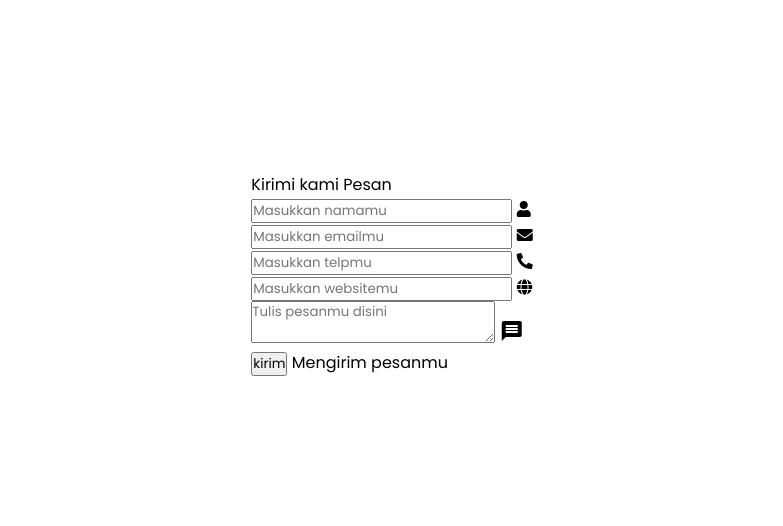
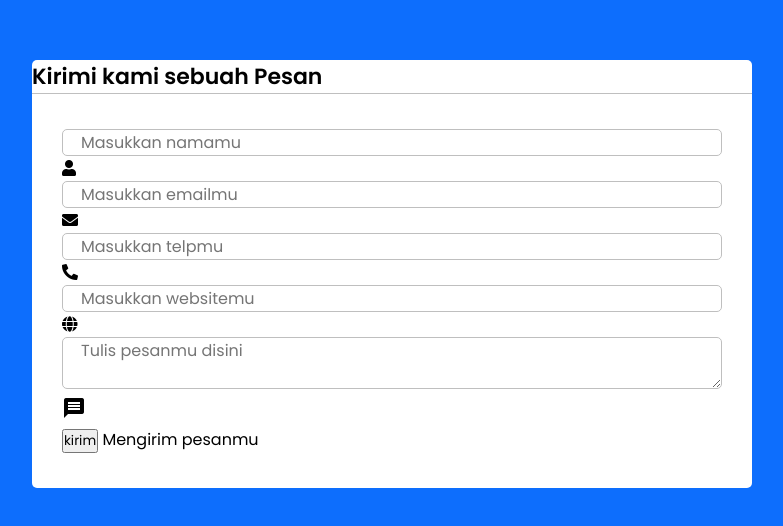
Before and after one commit to teknoreceh/contact-form, a plain HTML site: page index.html in a window 1280 px wide. Shown: the part 126-652 px from the top of the page, without its empty margins (248-1031 px from the left). Drawn offline with Linux system fonts and the light colour scheme.

Commit message:
kita rehat sejenak

```diff
--- a/index.html
+++ b/index.html
@@ -18,7 +18,7 @@
   </head>
   <body>
     <div class="wrapper">
-      <header>Kirimi kami Pesan</header>
+      <header>Kirimi kami sebuah Pesan</header>
       <form action="#">
         <div class="db1-field">
           <div class="field">
--- a/style.css
+++ b/style.css
@@ -8,7 +8,47 @@
 }
 body {
   display: flex;
+  padding: 0 10px;
   align-items: center;
   justify-content: center;
   min-height: 100vh;
+  background: #0d6efd;
 }
+
+.wrapper {
+  width: 720px;
+  background-color: #fff;
+  border-radius: 5px;
+}
+.wrapper header {
+  font-size: 22px;
+  font-weight: 600;
+  padding: 2-px 30px;
+  border-bottom: 1px solid #bfbfbf;
+}
+.wrapper form {
+  margin: 35px 30px;
+}
+form .dbl-field {
+  display: flex;
+  align-items: center;
+  justify-content: space-between;
+  margin-bottom: 25px;
+}
+.dbl-field .field {
+  position: relative;
+  height: 50px;
+  width: calc(100% / 2 - 13px);
+}
+form .field input,
+form .message textarea {
+  height: 100%;
+  width: 100%;
+  outline: none;
+  padding: 0 18px;
+  border: 1px solid #bfbfbf;
+  border-radius: 5px;
+  font-size: 16px;
+}
+.wrapper .field i {
+}
```
